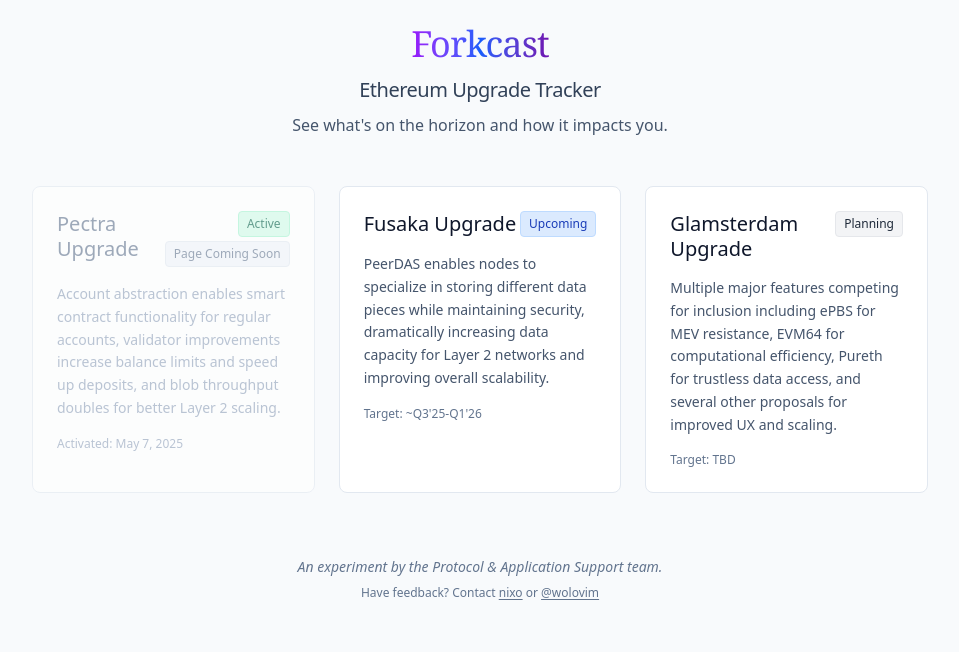
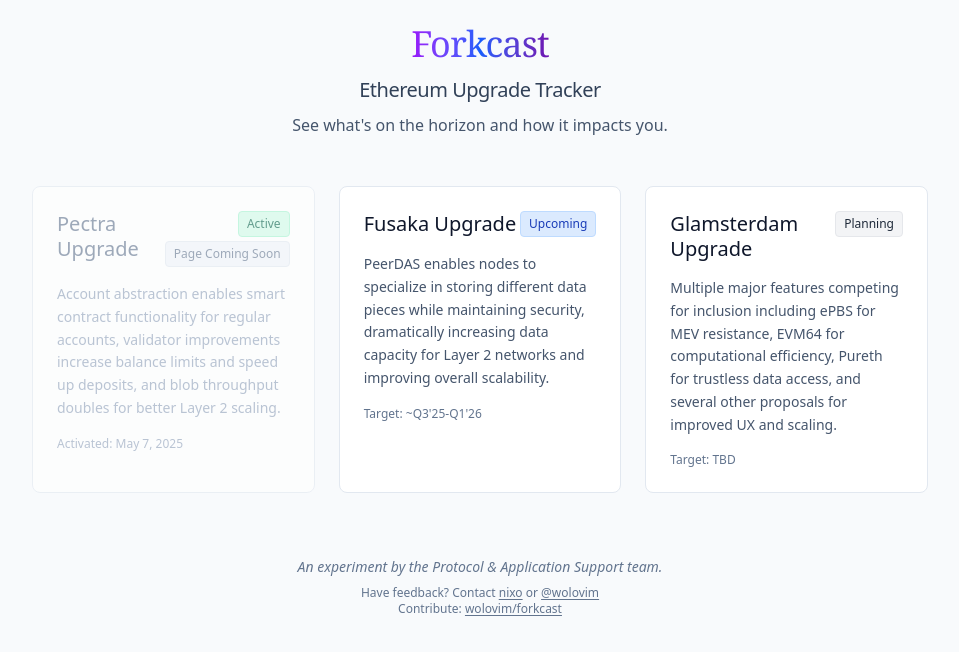
Before and after one commit to jmcpheron/forkcast, a React (Vite) app: page / in a window 1280 px wide. Shown: the top 652 px of the page, without its empty margins (160-1119 px from the left). Built offline with nearby package versions, Linux system fonts and the light colour scheme.

Commit message:
add link to source

```diff
--- a/src/components/HomePage.tsx
+++ b/src/components/HomePage.tsx
@@ -124,6 +124,18 @@
               @wolovim
             </a>
           </p>
+          <p className="text-xs">
+             {'Contribute: '}
+             <a
+              href="https://github.com/wolovim/forkcast"
+              target="_blank"
+              rel="noopener noreferrer"
+              onClick={() => handleExternalLinkClick('source_code', 'https://github.com/wolovim/forkcast')}
+              className="text-slate-500 hover:text-slate-700 underline decoration-1 underline-offset-2"
+            >
+              wolovim/forkcast
+            </a>
+            </p>
         </div>
       </div>
     </div>
```
